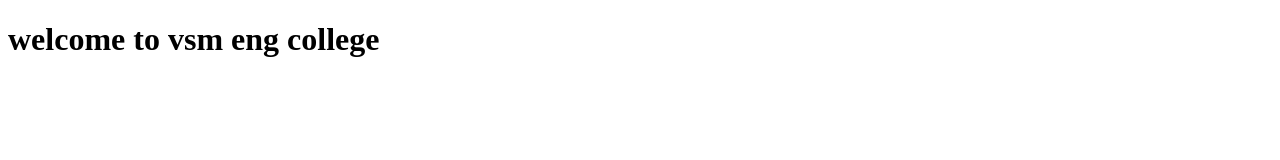
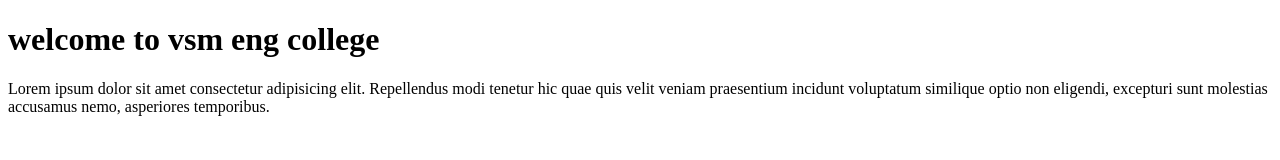
Before and after one commit to mounika-532/vsm-pro, a plain HTML site: page index.html in a window 1280 px wide. Drawn offline with Linux system fonts and the light colour scheme.

Commit message:
second version

```diff
--- a/index.html
+++ b/index.html
@@ -7,5 +7,6 @@
 </head>
 <body>
     <h1>welcome to vsm eng college</h1>
+    <p>Lorem ipsum dolor sit amet consectetur adipisicing elit. Repellendus modi tenetur hic quae quis velit veniam praesentium incidunt voluptatum similique optio non eligendi, excepturi sunt molestias accusamus nemo, asperiores temporibus.</p>
 </body>
 </html>
```
